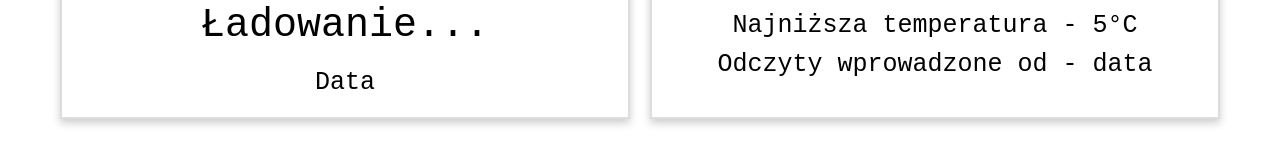
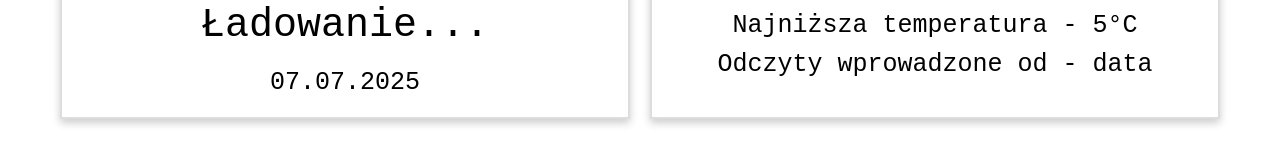
Before and after one commit to Olmek0/ESP32-PoE-Termometr, a plain HTML site: page termometr/data/index.html in a window 1280 px wide. Shown: the part 188-335 px from the top of the page. Drawn offline with nearby package versions, Linux system fonts and the light colour scheme.

Commit message:
Obecna data

```diff
--- a/termometr/data/index.html
+++ b/termometr/data/index.html
@@ -26,7 +26,7 @@
         <div class = 'Temp'>
                 <div>Obecna Temperatura</div>
                 <div id='temp'>Ładowanie...</div>
-                <div>Data </div>
+                <div id='data'>Ładowanie...</div>
         </div>
         <div class = 'Stat'>
                 <div>Ilość odczytów - 100</div>
--- a/termometr/data/skrypt.js
+++ b/termometr/data/skrypt.js
@@ -102,3 +102,12 @@ window.addEventListener('DOMContentLoaded', () => {
     socket.onclose = function() {
       console.log("WebSocket disconnected");
     };
+
+
+let date = new Intl.DateTimeFormat("pl-PL", {
+	day: "2-digit",
+	month: "2-digit",
+	year: "numeric"
+}).format(new Date());
+
+document.getElementById("data").innerHTML = date;
```
